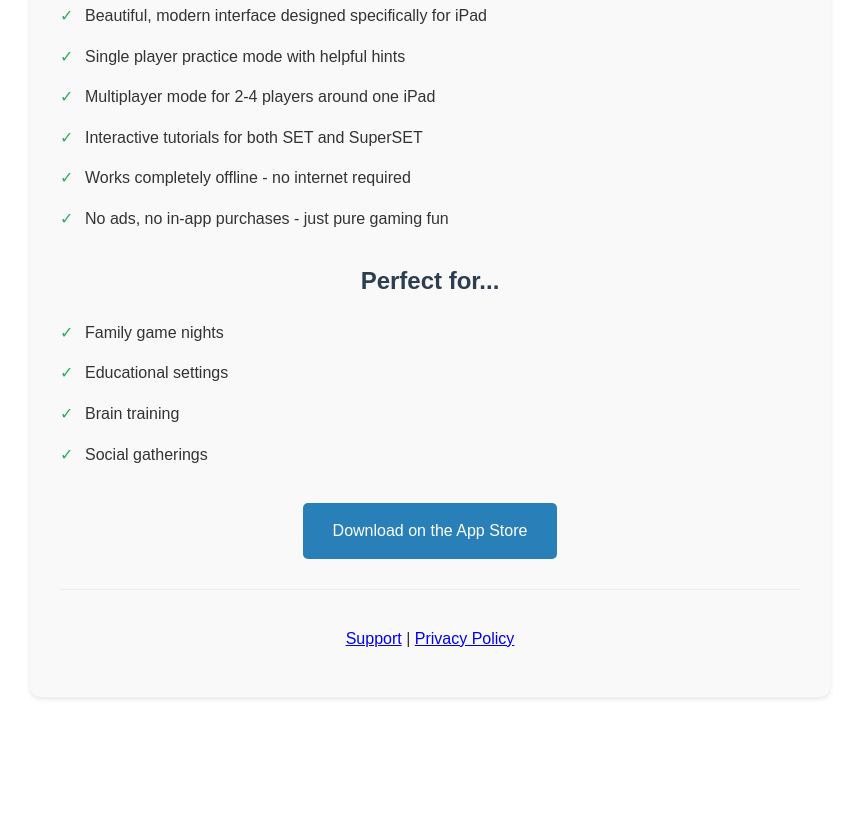
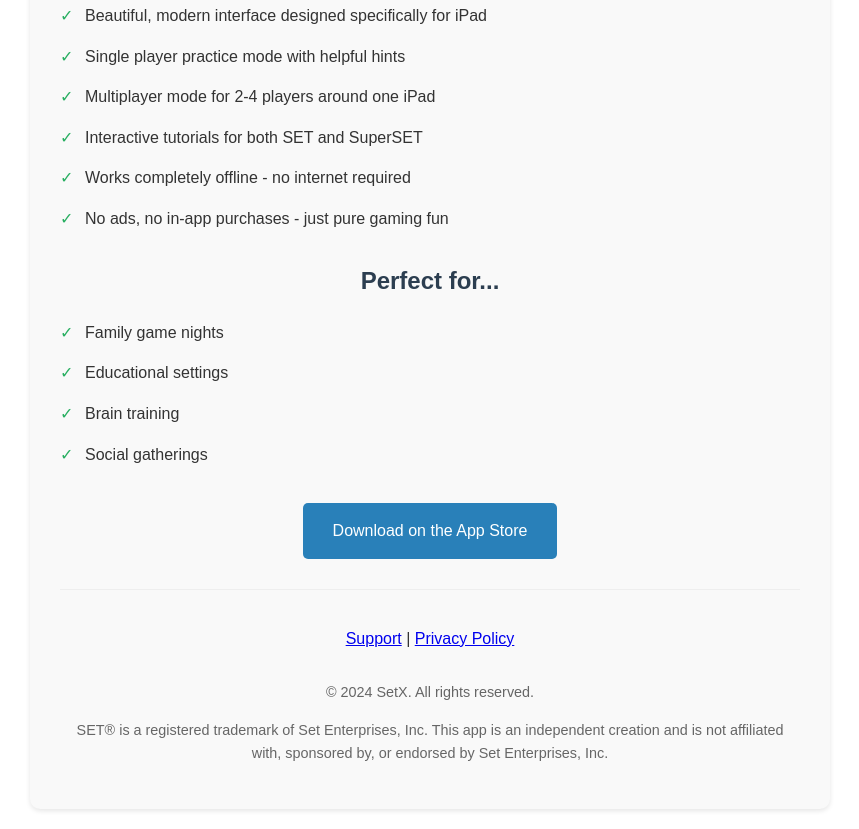
Before and after one commit to benjosb/setx-docs, a plain HTML site: page index.html in a window 1280 px wide. Shown: the part 556-1385 px from the top of the page, without its empty margins (210-1069 px from the left). Before the commit the page ends 1273 px from the top, so only its background shows below. Drawn offline with Linux system fonts and the light colour scheme.

Commit message:
Add copyright notice

```diff
--- a/index.html
+++ b/index.html
@@ -65,6 +65,12 @@
             padding-top: 20px;
             border-top: 1px solid #eee;
         }
+        .copyright {
+            margin-top: 30px;
+            font-size: 0.9em;
+            color: #666;
+            text-align: center;
+        }
     </style>
 </head>
 <body>
@@ -98,6 +104,11 @@
         <div class="links">
             <p><a href="support.html">Support</a> | <a href="privacy.html">Privacy Policy</a></p>
         </div>
+
+        <div class="copyright">
+            <p>© 2024 SetX. All rights reserved.</p>
+            <p>SET® is a registered trademark of Set Enterprises, Inc. This app is an independent creation and is not affiliated with, sponsored by, or endorsed by Set Enterprises, Inc.</p>
+        </div>
     </div>
 </body>
 </html>
```
